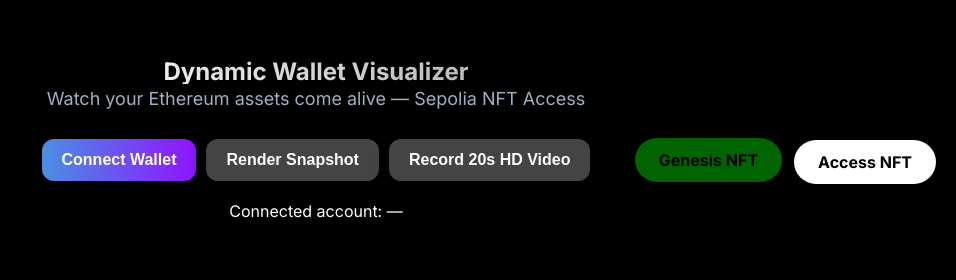
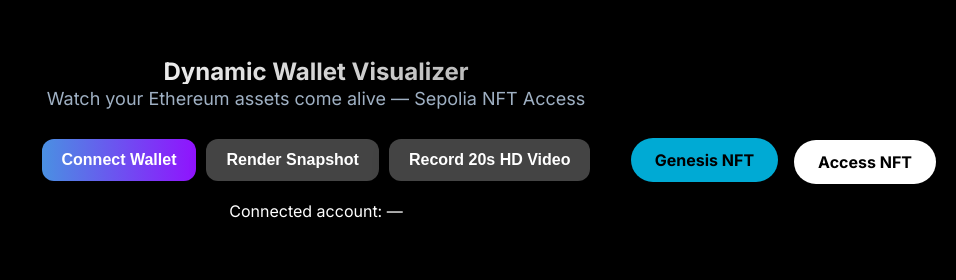
Before and after one commit to CasperLCasper/11-nft-sepolia-testnet-dynamic-wallet-main, a website: page index.html in a window 1280 px wide. In both pictures the pointer is over the link "Genesis NFT". Shown: the top 280 px of the page, 324-1280 px from the left. Drawn offline with nearby package versions, Linux system fonts and the light colour scheme; a script that the page names is missing.

Commit message:
Update index.html

```diff
--- a/index.html
+++ b/index.html
@@ -41,7 +41,7 @@
   top: 140px;
   right: 20px;
   display: flex;
-  gap: 12px; /* atstarpe starp pogām */
+  gap: 16px; /* atstarpe starp pogām */
   align-items: center;
   z-index: 20;
 }
@@ -64,7 +64,7 @@
 }
 
 .horizon-btn:hover {
-  background: darkgreen;     /* tumši zaļa hover */
+  background: #00AAD4;     /* tumši zaļa hover */
   color: #000000;            /* melns teksts */
   transform: translateY(-2px);
   box-shadow: 0 6px 16px rgba(0,0,0,0.5);
```
